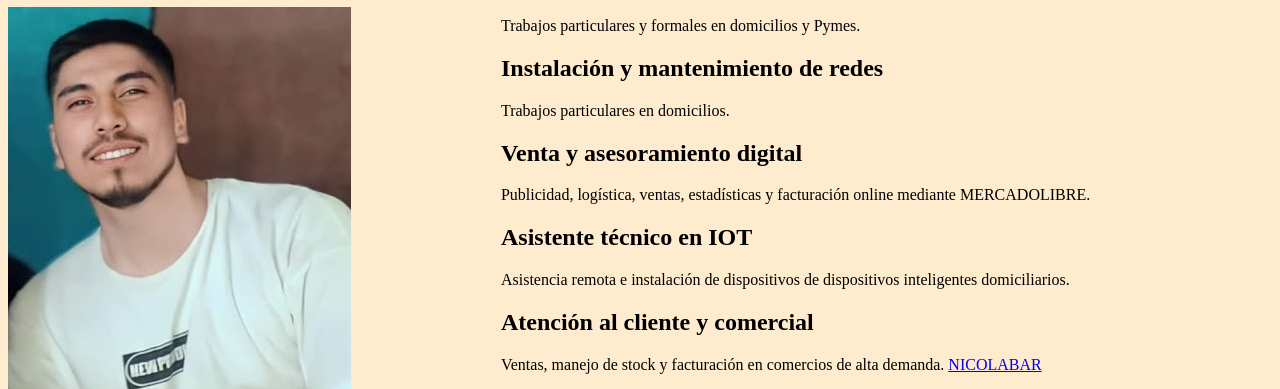
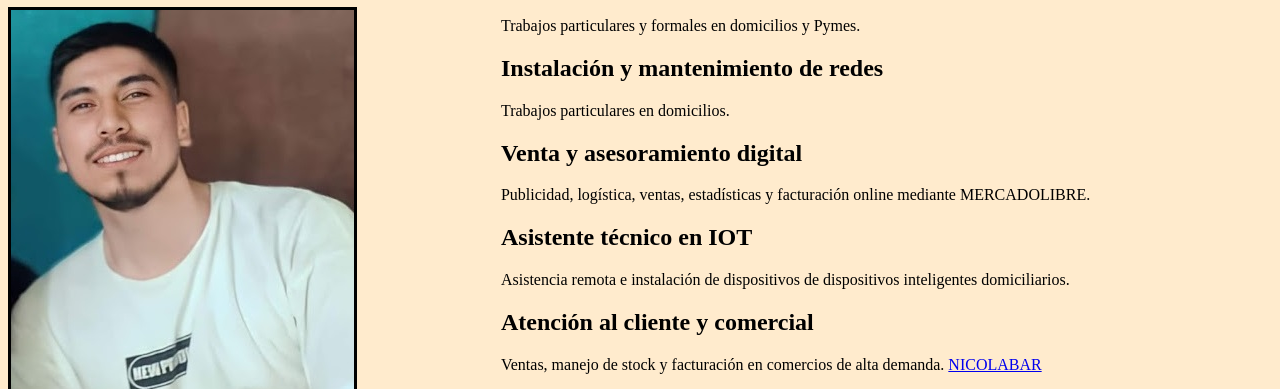
Before and after one commit to LiloOviedo/Practico-N1, a plain HTML site: page index.html in a window 1280 px wide. Shown: the part 118-507 px from the top of the page. Drawn offline with Linux system fonts and the light colour scheme.

Commit message:
Se agregaron bordes a la imagen

```diff
--- a/style.css
+++ b/style.css
@@ -28,3 +28,8 @@ body{
    display: flex;
 
 }
+
+#InformacionPersonal img{
+    border-style: solid;
+    border-color: black;
+}
```
